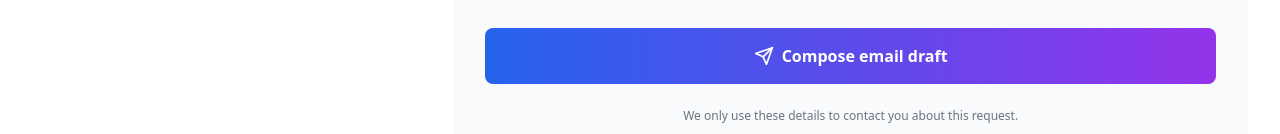
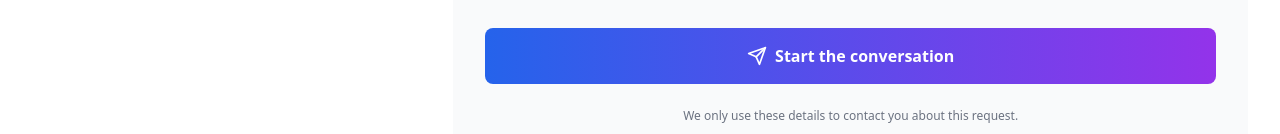
Before and after one commit to tgthiag/tgapps.dev, a React (Vite) app: page / in a window 1280 px wide. Shown: the part 11050-11184 px from the top of the page. Built offline with nearby package versions, Linux system fonts and the light colour scheme.

Commit message:
feat: update email draft submission text for improved user engagement in translations

```diff
--- a/src/i18n/translations.ts
+++ b/src/i18n/translations.ts
@@ -406,8 +406,8 @@ export const translations: Record<Locale, TranslationSchema> = {
         servicePlaceholder: 'Select an option',
         messageLabel: 'Notes',
         messagePlaceholder: 'Tell us about platforms, deadlines, or blockers.',
-        submit: 'Compose email draft',
-        submitting: 'Preparing email...',
+        submit: 'Start the conversation',
+        submitting: 'Opening email...',
         policy: 'We only use these details to contact you about this request.'
       },
       services: [
@@ -715,8 +715,8 @@ export const translations: Record<Locale, TranslationSchema> = {
         servicePlaceholder: 'Selecione uma opção',
         messageLabel: 'Notas',
         messagePlaceholder: 'Compartilhe prazos, lojas ou dores atuais.',
-        submit: 'Gerar email',
-        submitting: 'Preparando email...',
+        submit: 'Iniciar conversa',
+        submitting: 'Abrindo email...',
         policy: 'Usaremos essas informações apenas para retornar seu contato.'
       },
       services: [
```
